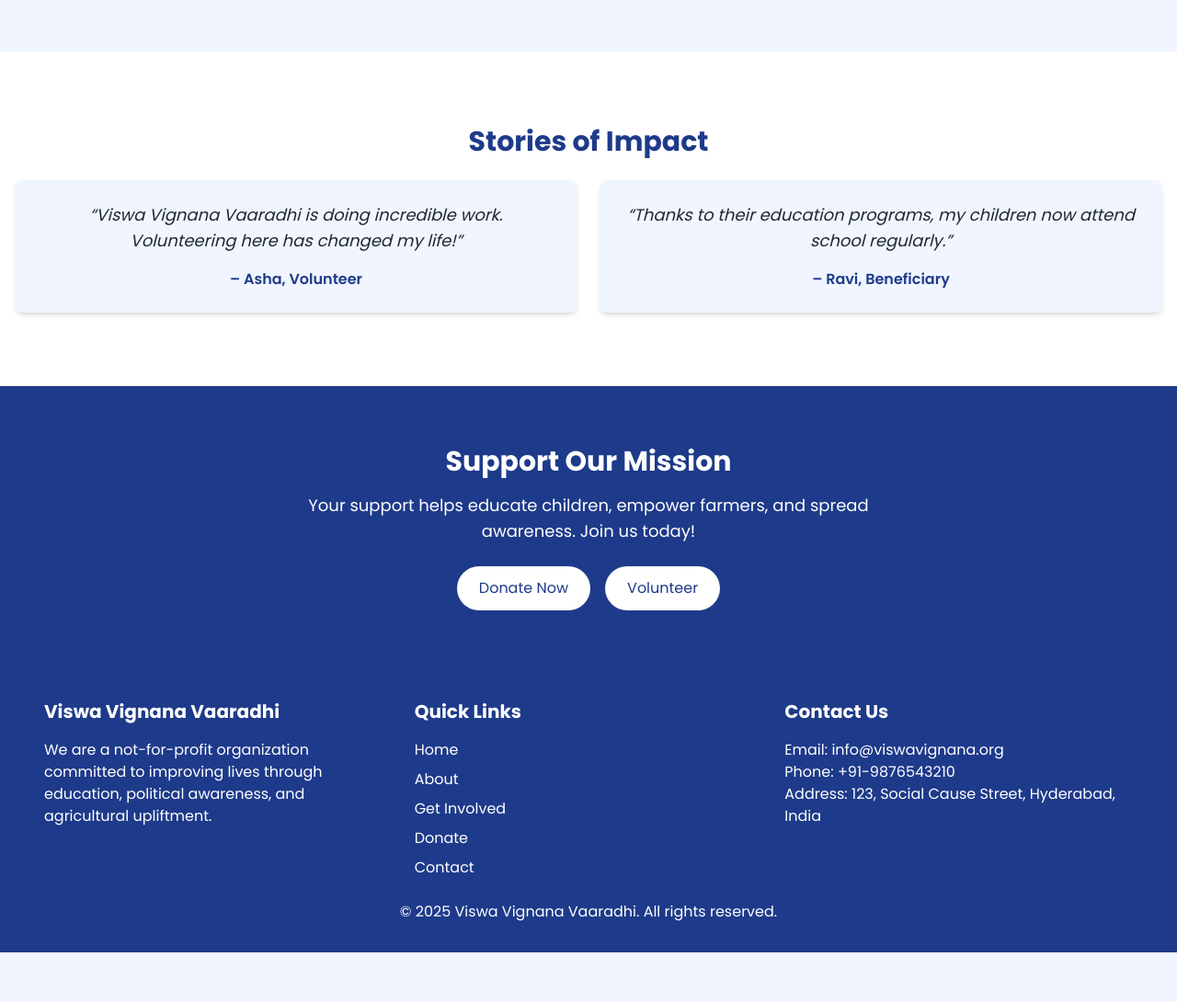
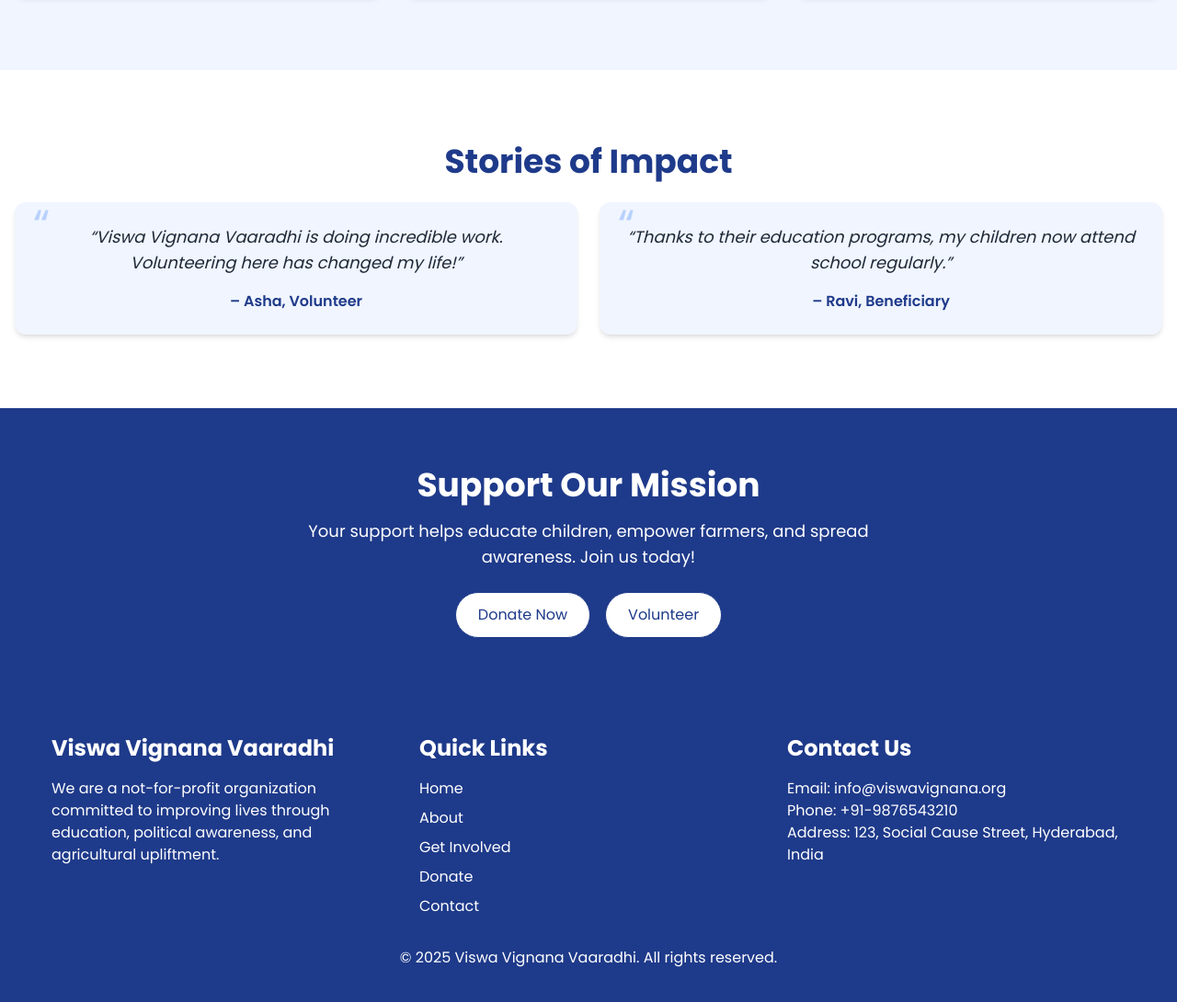
Before and after one commit to Ashish00618/viswavignana-vaaradhi, a website: page frontend/index.html in a window 1280 px wide. Shown: the part 1240-2330 px from the top of the page at 92% size. Before the commit the page ends 2276 px from the top, so only its background shows below. Drawn offline with nearby package versions, Linux system fonts and the light colour scheme.

Commit message:
Enhanced frontend styling with animations, modern button designs, and improved typography

```diff
--- a/frontend/index.html
+++ b/frontend/index.html
@@ -5,8 +5,53 @@
     <meta name="viewport" content="width=device-width, initial-scale=1.0">
     <title>Viswa Vignana Vaaradhi</title>
     <script src="https://cdn.tailwindcss.com"></script>
-    <link href="https://fonts.googleapis.com/css2?family=Poppins:wght@400;600;700&display=swap" rel="stylesheet">
+    <link href="https://fonts.googleapis.com/css2?family=Poppins:wght@400;500;600;700&display=swap" rel="stylesheet">
     <style>
+        /* Global Animations */
+        .fade-in {
+            opacity: 0;
+            transform: translateY(20px);
+            transition: opacity 0.6s ease-out, transform 0.6s ease-out;
+        }
+        .fade-in.visible {
+            opacity: 1;
+            transform: translateY(0);
+        }
+        /* Header Styles */
+        .nav-link {
+            transition: all 0.3s ease;
+        }
+        .nav-link:hover {
+            transform: scale(1.1);
+            color: #F0F5FF;
+        }
+        /* Button Styles */
+        .btn-primary {
+            background: linear-gradient(to right, #1E3A8A, #3B82F6);
+            transition: all 0.3s ease;
+        }
+        .btn-primary:hover {
+            transform: scale(1.05);
+            box-shadow: 0 4px 15px rgba(0, 0, 0, 0.2);
+        }
+        .btn-secondary {
+            border: 1px solid #1E3A8A;
+            transition: all 0.3s ease;
+        }
+        .btn-secondary:hover {
+            transform: scale(1.05);
+            background-color: #F0F5FF;
+            box-shadow: 0 4px 15px rgba(0, 0, 0, 0.1);
+        }
+        /* Card Styles */
+        .card {
+            transition: all 0.3s ease;
+        }
+        .card:hover {
+            transform: scale(1.03);
+            box-shadow: 0 6px 20px rgba(0, 0, 0, 0.15);
+        }
+        /* Carousel Styles */
         .carousel {
             position: relative;
             width: 100%;
@@ -23,10 +68,12 @@
             background-position: center;
             background-repeat: no-repeat;
             opacity: 0;
-            transition: opacity 0.5s ease-in-out;
+            transform: scale(1);
+            transition: opacity 0.5s ease-in-out, transform 0.5s ease-in-out;
         }
         .carousel-slide.active {
             opacity: 1;
+            transform: scale(1.05);
         }
         .carousel-slide::before {
             content: '';
@@ -51,6 +98,11 @@
             color: white;
             cursor: pointer;
             z-index: 3;
+            transition: all 0.3s ease;
+        }
+        .carousel-arrow:hover {
+            color: #F0F5FF;
+            transform: translateY(-50%) scale(1.2);
         }
         .carousel-arrow.left {
             left: 20px;
@@ -74,10 +126,13 @@
             border-radius: 50%;
             cursor: pointer;
             opacity: 0.5;
+            transition: all 0.3s ease;
         }
         .carousel-dot.active {
             opacity: 1;
+            background: #3B82F6;
         }
+        /* Focus Areas */
         .focus-areas-container img {
             object-fit: cover;
         }
@@ -87,92 +142,110 @@
         .focus-areas-container img:last-child {
             z-index: 1;
         }
+        /* Testimonials */
+        .testimonial::before {
+            content: '“';
+            font-size: 3rem;
+            color: #3B82F6;
+            position: absolute;
+            top: -10px;
+            left: 20px;
+            opacity: 0.3;
+        }
+        /* Footer Links */
+        .footer-link {
+            transition: all 0.3s ease;
+        }
+        .footer-link:hover {
+            color: #F0F5FF;
+            text-decoration: underline;
+        }
     </style>
 </head>
 <body class="font-sans bg-[#F0F5FF] text-[#1F2937]" style="font-family: 'Poppins', sans-serif;">
     <!-- Header -->
-    <header class="bg-[#1E3A8A] text-white p-4 sticky top-0 z-20 shadow-md">
+    <header class="bg-[#1E3A8A] bg-opacity-90 text-white p-4 sticky top-0 z-20 shadow-lg">
         <div class="container mx-auto flex justify-between items-center">
             <div class="flex items-center space-x-3">
-                <img src="/images/logo.png" alt="Viswa Vignana Vaaradhi Logo" class="h-10">
-                <h2 class="text-xl font-bold">Viswa Vignana Vaaradhi</h2>
+                <img src="/images/logo.png" alt="Viswa Vignana Vaaradhi Logo" class="h-10 rounded-full shadow-md">
+                <h2 class="text-2xl font-bold">Viswa Vignana Vaaradhi</h2>
             </div>
             <nav class="flex items-center space-x-4">
-                <a href="index.html" class="hover:underline">Home</a>
-                <a href="about.html" class="hover:underline">About</a>
-                <a href="get-involved.html" class="hover:underline">Get Involved</a>
-                <a href="testimonials.html" class="hover:underline">Testimonials</a>
-                <a href="gallery.html" class="hover:underline">Gallery</a>
-                <a href="contact.html" class="hover:underline">Contact</a>
-                <a href="donate.html" class="bg-[#1E3A8A] text-white px-4 py-2 rounded-full hover:bg-[#3B82F6] transition">Donate Now</a>
+                <a href="index.html" class="nav-link hover:underline">Home</a>
+                <a href="about.html" class="nav-link hover:underline">About</a>
+                <a href="get-involved.html" class="nav-link hover:underline">Get Involved</a>
+                <a href="testimonials.html" class="nav-link hover:underline">Testimonials</a>
+                <a href="gallery.html" class="nav-link hover:underline">Gallery</a>
+                <a href="contact.html" class="nav-link hover:underline">Contact</a>
+                <a href="donate.html" class="btn-primary text-white px-4 py-2 rounded-full transition">Donate Now</a>
             </nav>
         </div>
     </header>
 
     <!-- Hero Section with Carousel -->
-    <section id="carousel" class="carousel"></section>
+    <section id="carousel" class="carousel fade-in"></section>
 
     <!-- Stats Section -->
-    <section id="stats" class="bg-white py-12 text-center">
+    <section id="stats" class="bg-white py-12 text-center fade-in">
         <div class="container mx-auto px-4">
             <div id="stats-container" class="grid grid-cols-1 md:grid-cols-3 gap-6"></div>
         </div>
     </section>
 
     <!-- Our Work Section -->
-    <section id="focus-areas" class="bg-[#F0F5FF] py-20 text-center">
+    <section id="focus-areas" class="bg-[#F0F5FF] py-20 text-center fade-in">
         <div class="container mx-auto px-4">
-            <h2 class="text-3xl font-bold mb-6 text-[#1E3A8A]">Our Focus Areas</h2>
+            <h2 class="text-4xl font-bold mb-6 text-[#1E3A8A] text-shadow-sm">Our Focus Areas</h2>
             <div id="focus-areas-container" class="grid grid-cols-1 md:grid-cols-3 gap-6 focus-areas-container"></div>
         </div>
     </section>
 
     <!-- Testimonials Section -->
-    <section id="testimonials" class="bg-white py-20 text-center">
+    <section id="testimonials" class="bg-white py-20 text-center fade-in">
         <div class="container mx-auto px-4">
-            <h2 class="text-3xl font-bold mb-6 text-[#1E3A8A]">Stories of Impact</h2>
+            <h2 class="text-4xl font-bold mb-6 text-[#1E3A8A] text-shadow-sm">Stories of Impact</h2>
             <div id="testimonials-container" class="grid grid-cols-1 md:grid-cols-2 gap-6"></div>
         </div>
     </section>
 
     <!-- Call-to-Action Section -->
-    <section class="bg-[#1E3A8A] text-white py-16 text-center">
+    <section class="bg-[#1E3A8A] text-white py-16 text-center fade-in">
         <div class="container mx-auto px-4">
-            <h2 class="text-3xl font-bold mb-4">Support Our Mission</h2>
+            <h2 class="text-4xl font-bold mb-4 text-shadow-sm">Support Our Mission</h2>
             <p class="text-lg mb-6 max-w-2xl mx-auto">Your support helps educate children, empower farmers, and spread awareness. Join us today!</p>
             <div class="flex justify-center space-x-4">
-                <a href="donate.html" class="bg-white text-[#1E3A8A] px-6 py-3 rounded-full hover:bg-[#F0F5FF] transition">Donate Now</a>
-                <a href="get-involved.html" class="bg-white text-[#1E3A8A] px-6 py-3 rounded-full hover:bg-[#F0F5FF] transition">Volunteer</a>
+                <a href="donate.html" class="btn-secondary bg-white text-[#1E3A8A] px-6 py-3 rounded-full transition">Donate Now</a>
+                <a href="get-involved.html" class="btn-secondary bg-white text-[#1E3A8A] px-6 py-3 rounded-full transition">Volunteer</a>
             </div>
         </div>
     </section>
 
     <!-- Footer -->
-    <footer class="bg-[#1E3A8A] text-white p-8">
+    <footer class="bg-[#1E3A8A] text-white p-10">
         <div class="container mx-auto px-4">
-            <div class="grid grid-cols-1 md:grid-cols-3 gap-6">
+            <div class="grid grid-cols-1 md:grid-cols-3 gap-8">
                 <div>
-                    <h3 class="text-xl font-bold mb-4">Viswa Vignana Vaaradhi</h3>
+                    <h3 class="text-2xl font-bold mb-4">Viswa Vignana Vaaradhi</h3>
                     <p>We are a not-for-profit organization committed to improving lives through education, political awareness, and agricultural upliftment.</p>
                 </div>
                 <div>
-                    <h3 class="text-xl font-bold mb-4">Quick Links</h3>
+                    <h3 class="text-2xl font-bold mb-4">Quick Links</h3>
                     <ul class="space-y-2">
-                        <li><a href="index.html" class="hover:underline">Home</a></li>
-                        <li><a href="about.html" class="hover:underline">About</a></li>
-                        <li><a href="get-involved.html" class="hover:underline">Get Involved</a></li>
-                        <li><a href="donate.html" class="hover:underline">Donate</a></li>
-                        <li><a href="contact.html" class="hover:underline">Contact</a></li>
+                        <li><a href="index.html" class="footer-link hover:underline">Home</a></li>
+                        <li><a href="about.html" class="footer-link hover:underline">About</a></li>
+                        <li><a href="get-involved.html" class="footer-link hover:underline">Get Involved</a></li>
+                        <li><a href="donate.html" class="footer-link hover:underline">Donate</a></li>
+                        <li><a href="contact.html" class="footer-link hover:underline">Contact</a></li>
                     </ul>
                 </div>
                 <div>
-                    <h3 class="text-xl font-bold mb-4">Contact Us</h3>
+                    <h3 class="text-2xl font-bold mb-4">Contact Us</h3>
                     <p>Email: info@viswavignana.org</p>
                     <p>Phone: +91-9876543210</p>
                     <p>Address: 123, Social Cause Street, Hyderabad, India</p>
                 </div>
             </div>
-            <div class="mt-6 text-center">
+            <div class="mt-8 text-center">
                 <p>© 2025 Viswa Vignana Vaaradhi. All rights reserved.</p>
             </div>
         </div>
@@ -256,9 +329,9 @@
                 slideDiv.innerHTML = `
                     <div class="carousel-content h-full flex flex-col justify-center items-center text-center">
                         <div class="container mx-auto px-4">
-                            <h1 class="text-4xl md:text-5xl font-bold mb-4">${slide.headline}</h1>
+                            <h1 class="text-4xl md:text-5xl font-bold mb-4 text-shadow-sm">${slide.headline}</h1>
                             <p class="text-lg md:text-xl mb-6 max-w-2xl mx-auto">${slide.subheadline}</p>
-                            <a href="${slide.ctaLink}" class="bg-[#1E3A8A] text-white px-6 py-3 rounded-full hover:bg-[#3B82F6] transition">${slide.ctaText}</a>
+                            <a href="${slide.ctaLink}" class="btn-primary text-white px-6 py-3 rounded-full transition">${slide.ctaText}</a>
                         </div>
                     </div>
                 `;
@@ -343,8 +416,8 @@
                 const hasPlus = stat.number.includes('+');
                 const targetNumber = parseInt(stat.number.replace('+', '')); // e.g., "500+" -> 500
                 statDiv.innerHTML = `
-                    <h3 class="text-4xl font-bold text-[#1E3A8A]" data-target="${targetNumber}" data-plus="${hasPlus}">0${hasPlus ? '+' : ''}</h3>
-                    <p class="text-lg">${stat.description}</p>
+                    <h3 class="text-5xl font-bold text-[#1E3A8A] text-shadow-sm" data-target="${targetNumber}" data-plus="${hasPlus}">0${hasPlus ? '+' : ''}</h3>
+                    <p class="text-lg font-medium mt-2">${stat.description}</p>
                 `;
                 statsContainer.appendChild(statDiv);
             });
@@ -388,7 +461,7 @@
             const focusAreasContainer = document.getElementById('focus-areas-container');
             data.focusAreas.forEach(area => {
                 const areaDiv = document.createElement('div');
-                areaDiv.className = 'bg-white p-6 rounded-lg shadow-md';
+                areaDiv.className = 'card bg-white p-6 rounded-xl shadow-md';
                 areaDiv.innerHTML = `
                     <div class="relative h-48 mb-4">
                         <img src="${area.image}" alt="${area.title} Image" class="absolute inset-0 h-full w-full object-cover rounded-lg transition-opacity duration-300 opacity-100 hover:opacity-0">
@@ -406,13 +479,28 @@
             const testimonialsContainer = document.getElementById('testimonials-container');
             data.testimonials.forEach(testimonial => {
                 const testimonialDiv = document.createElement('div');
-                testimonialDiv.className = 'bg-[#F0F5FF] p-6 rounded-lg shadow-md';
+                testimonialDiv.className = 'card testimonial relative bg-[#F0F5FF] p-6 rounded-xl shadow-md';
                 testimonialDiv.innerHTML = `
                     <p class="text-lg italic mb-4">“${testimonial.quote}”</p>
                     <p class="font-semibold text-[#1E3A8A]">– ${testimonial.author}</p>
                 `;
                 testimonialsContainer.appendChild(testimonialDiv);
             });
+        }
+
+        // Fade-In Animation for Sections
+        function animateSections() {
+            const sections = document.querySelectorAll('.fade-in');
+            const observer = new IntersectionObserver((entries, observer) => {
+                entries.forEach(entry => {
+                    if (entry.isIntersecting) {
+                        entry.target.classList.add('visible');
+                        observer.unobserve(entry.target);
+                    }
+                });
+            }, { threshold: 0.2 });
+
+            sections.forEach(section => observer.observe(section));
         }
 
         // Initialize the page
@@ -422,6 +510,7 @@
                 renderStats();
                 renderFocusAreas();
                 renderTestimonials();
+                animateSections();
             } catch (error) {
                 console.error('Error rendering page:', error);
                 document.body.innerHTML += '<h1 class="text-center text-red-500 p-4">Error loading page. Please check the console for details.</h1>';
```
